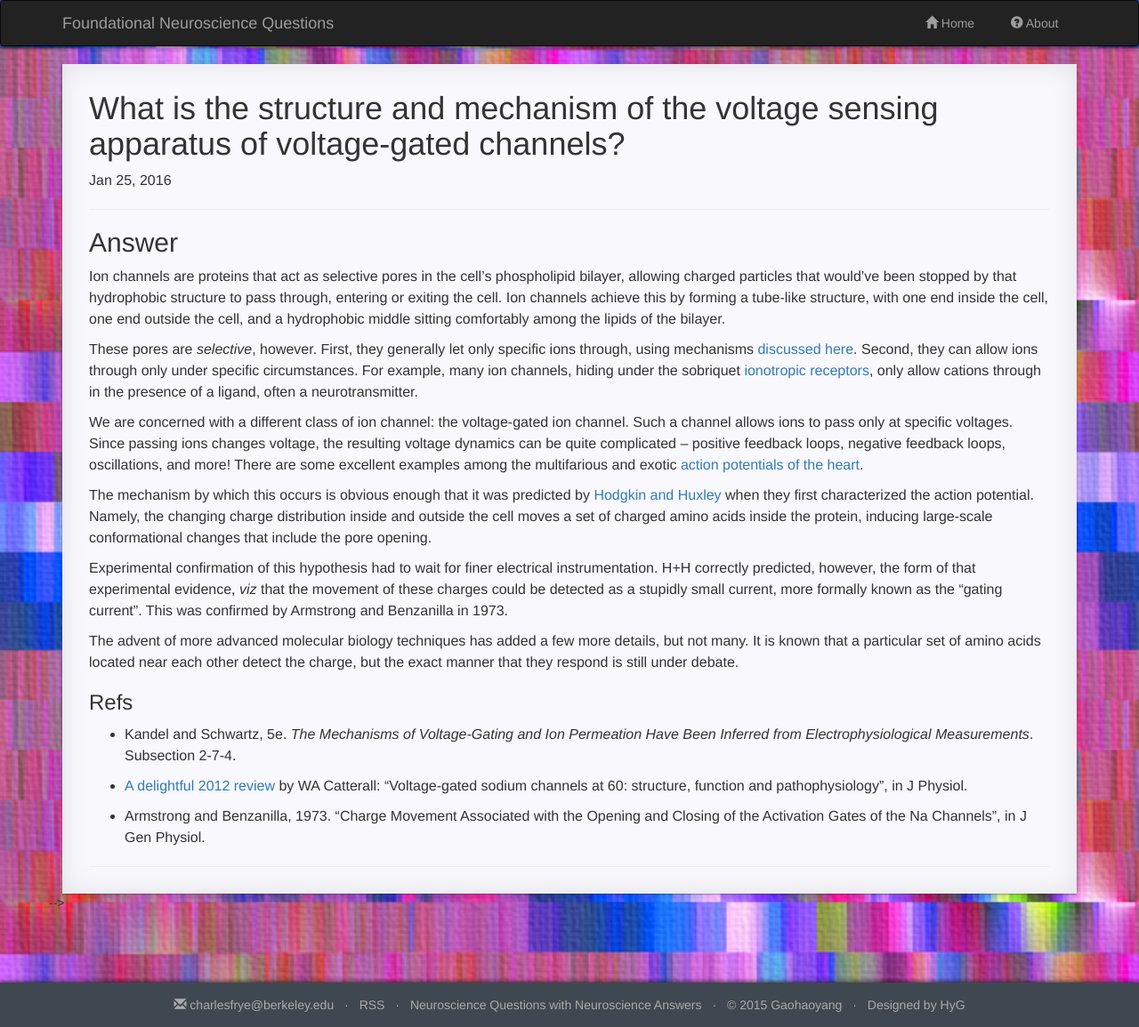
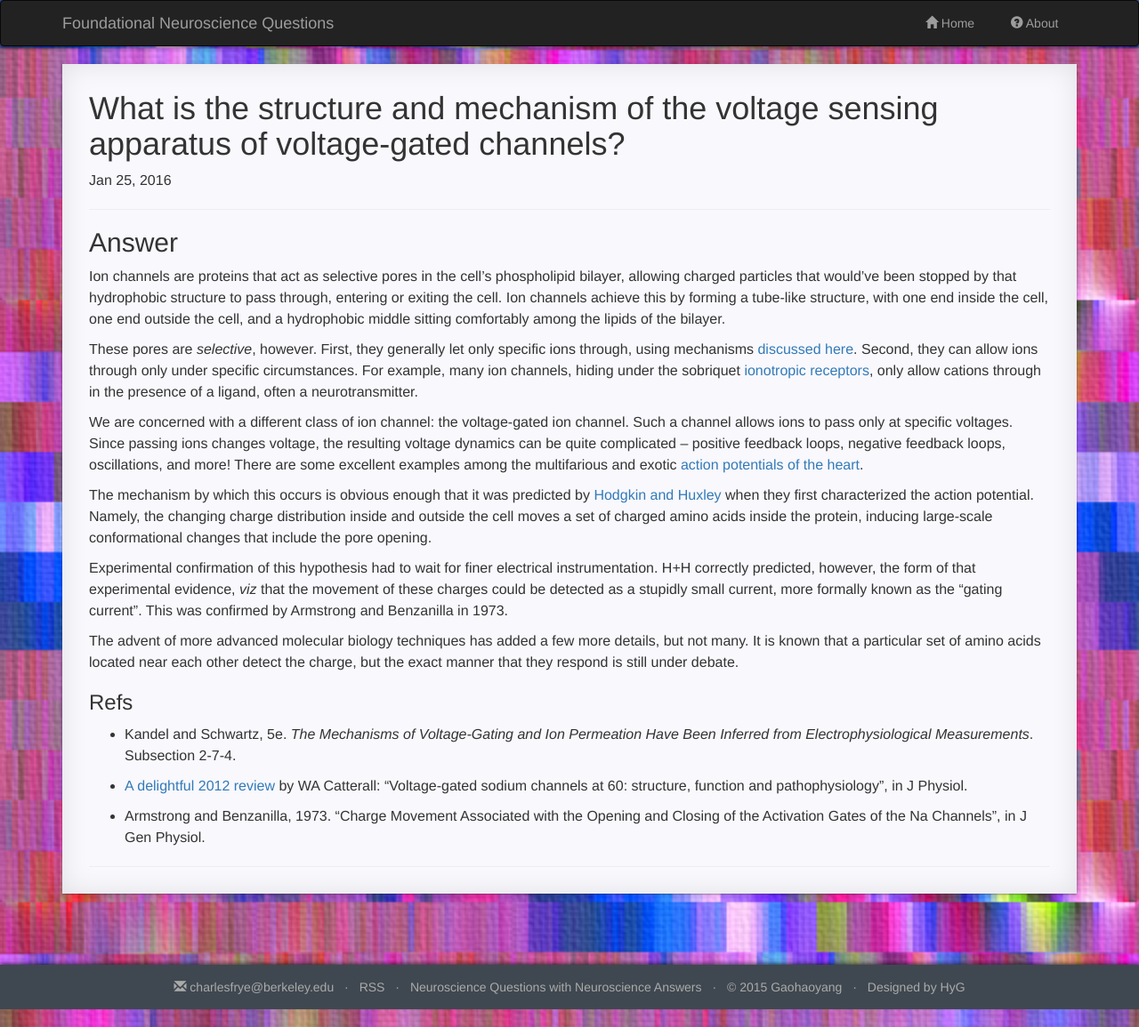
Before and after one commit to charlesfrye/FoundationalNeuroscience, a Jekyll site: the page built from _posts/2016-01-25-20.md, in a window 1280 px wide. Shown: the whole page at 89% size. Built offline with Jekyll 4.4.1, drawn with Linux system fonts in a browser that asks for light colours; nearby versions of some CDN libraries; a style sheet for code colours, icons or effects is not loaded.

Commit message:
Removes comment div class entirely

```diff
--- a/_layouts/post.html
+++ b/_layouts/post.html
@@ -16,13 +16,6 @@ permalink: none
       <hr>
       <div class="bdsharebuttonbox"><a href="#" class="bds_more" data-cmd="more"></a><a href="#" class="bds_tsina" data-cmd="tsina" title="分享到新浪微博"></a><a href="#" class="bds_weixin" data-cmd="weixin" title="分享到微信"></a><a href="#" class="bds_douban" data-cmd="douban" title="分享到豆瓣网"></a><a href="#" class="bds_fbook" data-cmd="fbook" title="分享到Facebook"></a><a href="#" class="bds_copy" data-cmd="copy" title="分享到复制网址"></a></div>
     </div>
-<!--    <div class="post-area post comment">
-      <!-- 多说评论框 start -->
-
-      <div class="ds-thread" data-thread-key="{{ page.id }}" data-title="{{ page.title }}" data-url="gaohaoyang.github.io{{ page.url }}"></div>
-
-      <!-- 多说评论框 end -->
-    </div> -->
   </div>
 
   <div id="content" class="col-sm-3">
```
